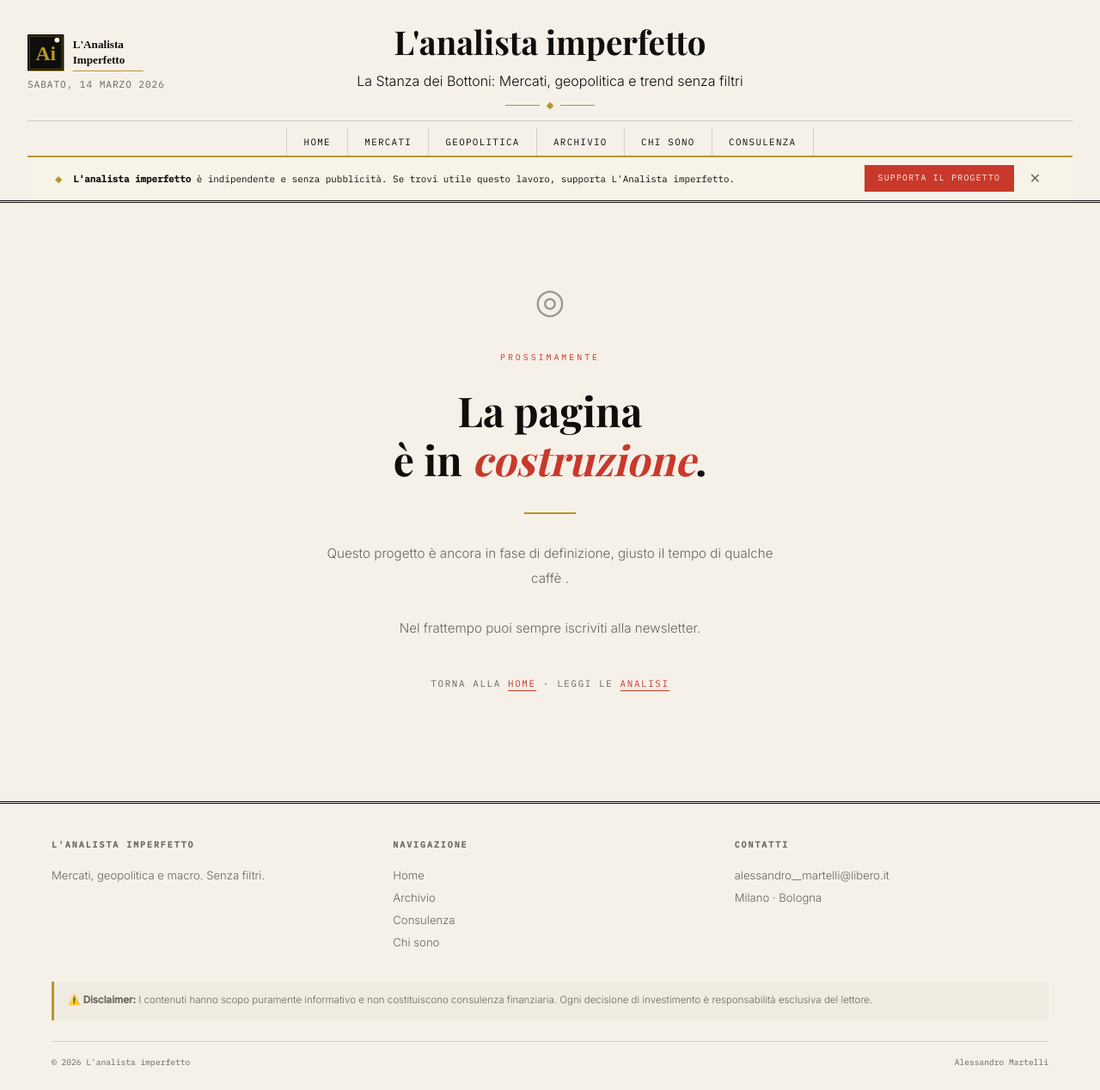
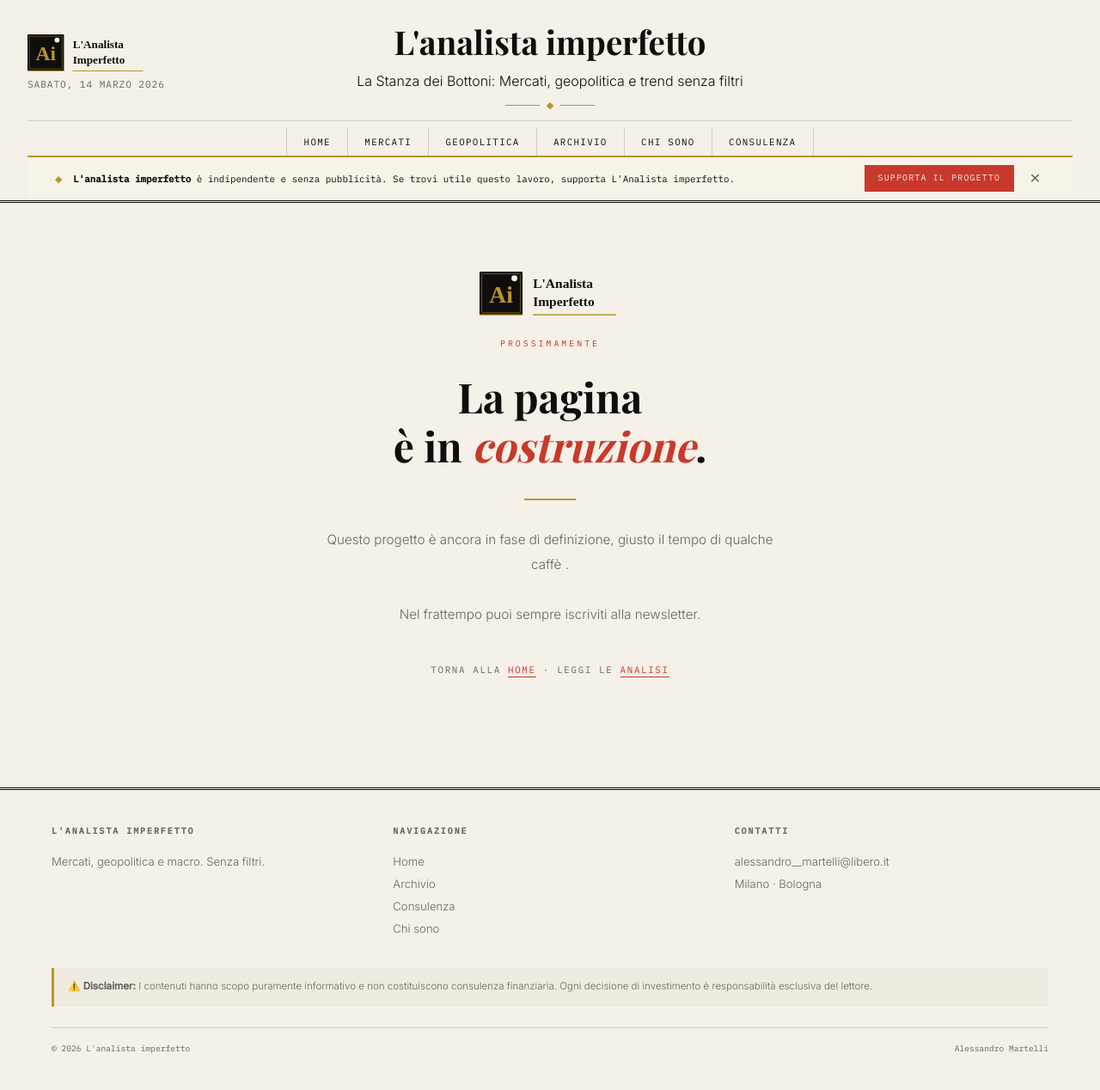
Before and after one commit to martellialessandro/martellialessandro.github.io, a Jekyll site: the page built from consulenza-wip.html, in a window 1280 px wide. Shown: the whole page at 86% size. Built offline with Jekyll 4.4.1, drawn with Linux system fonts in a browser that asks for light colours; some web fonts are replaced.

Commit message:
Update consulenza-wip.html

```diff
--- a/consulenza-wip.html
+++ b/consulenza-wip.html
@@ -17,7 +17,9 @@ permalink: /consulenza/
 </style>
 
 <div class="wip-wrap">
-  <div class="wip-icon">◎</div>
+  <div style="margin-bottom:1.5rem;">
+  <img src="/logo.svg" alt="L'Analista Imperfetto" style="height:52px; width:auto; display:block; margin:0 auto;">
+</div>
   <div class="wip-kicker">Prossimamente</div>
   <h1 class="wip-title">La pagina<br>è in <em>costruzione</em>.</h1>
   <div class="wip-divider"></div>
```
